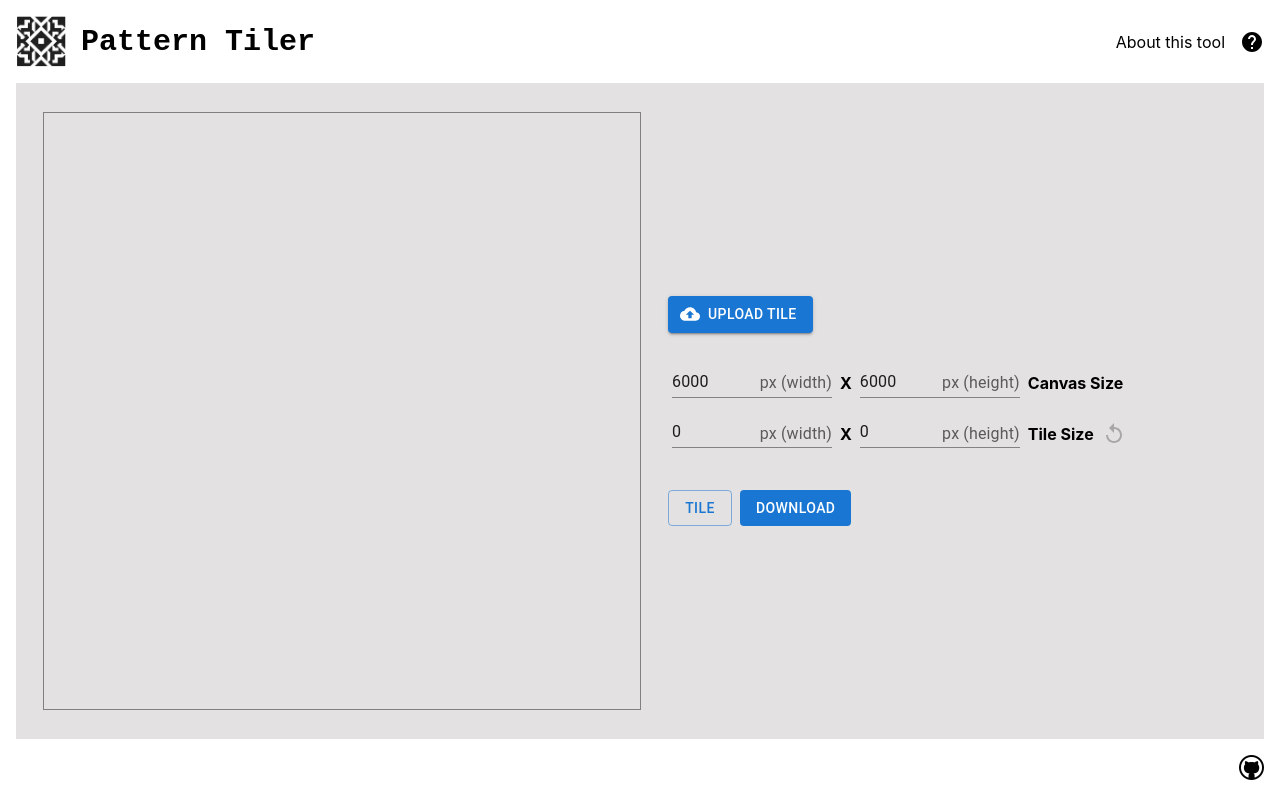
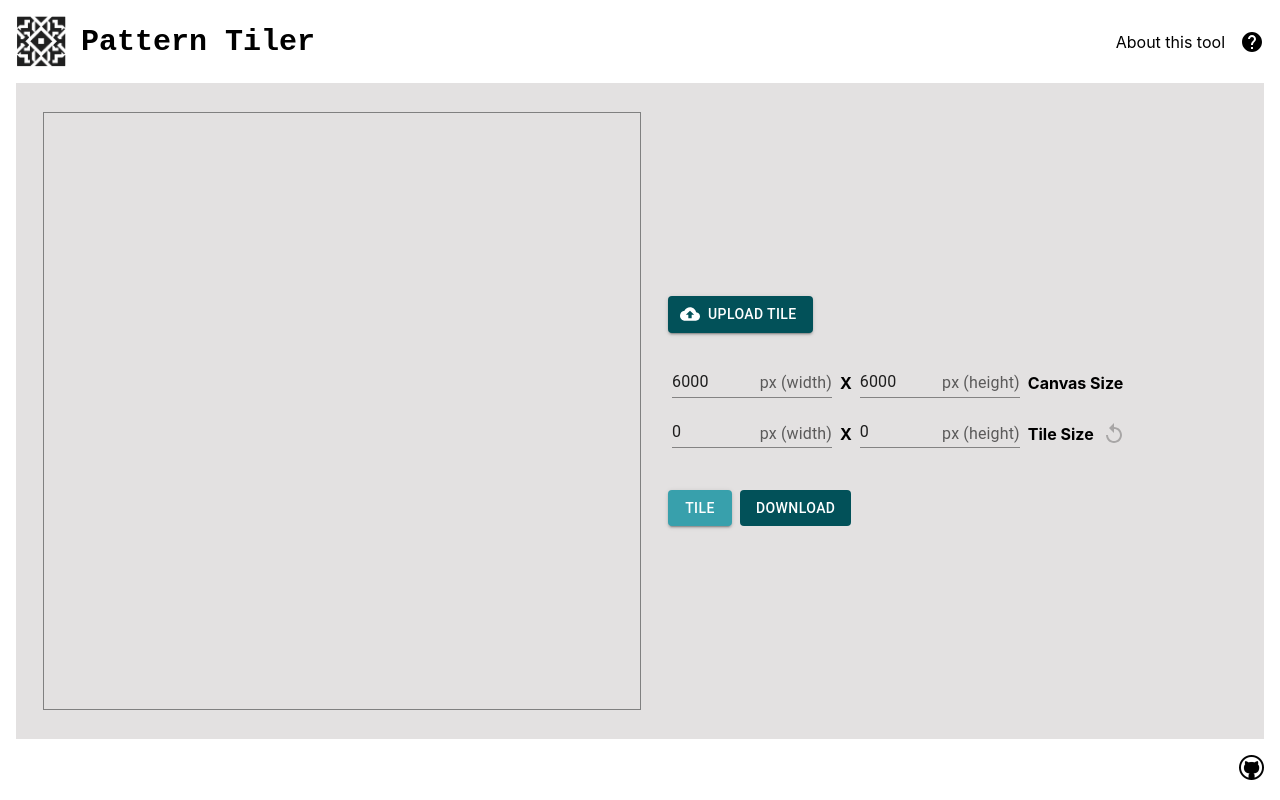
Before and after one commit to VeraZab/pattern-tiler, a React (Create React App) app: page / in a window 1280 px wide. Built offline with nearby package versions, Linux system fonts and the light colour scheme.

Commit message:
change default colors

```diff
--- a/src/components/Controls.tsx
+++ b/src/components/Controls.tsx
@@ -243,7 +243,7 @@ const Controls: React.FC<ControlsProps> = ({
 
       <Box sx={mainActionsContainerStyles}>
         <Box sx={tileContainerStyles}>
-          <Button variant="outlined" onClick={tile}>
+          <Button variant="contained" color="secondary" onClick={tile} >
             Tile
           </Button>
         </Box>
--- a/src/theme.ts
+++ b/src/theme.ts
@@ -1,3 +1,12 @@
 import { createTheme } from "@mui/material/styles";
 
-export const theme = createTheme({});
+export const theme = createTheme({
+    palette: {
+        primary: {
+            main: "#025159"
+        },
+        secondary: {
+            main: "#38a0ac"
+        }
+    }
+});
```
